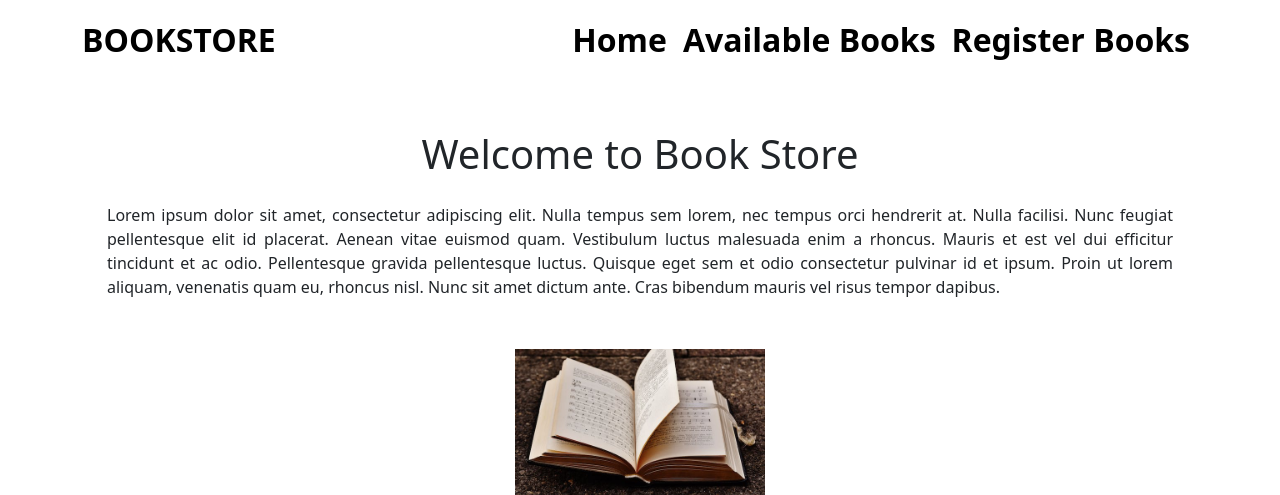
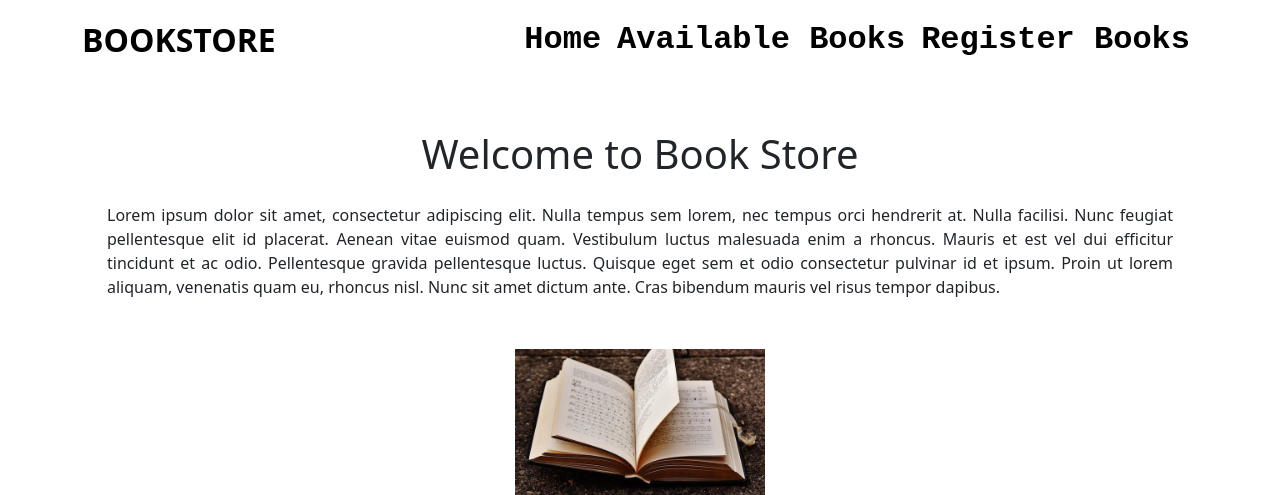
Before and after one commit to Veerasekarp/Book_Store_Management, a Spring Boot app: page / in a window 1280 px wide. Shown: the top 495 px of the page. Run offline with Spring Boot 4, Linux system fonts and the light colour scheme.

Commit message:
Font family Added

```diff
--- a/Book-Store-Management/src/main/resources/static/css/myStyle.css
+++ b/Book-Store-Management/src/main/resources/static/css/myStyle.css
@@ -36,4 +36,5 @@ p{
 	font-weight: 700;
 	font-size: 32px;
 	color: black;
+	font-family: 'Courier New', Courier, monospace;
 }
```
